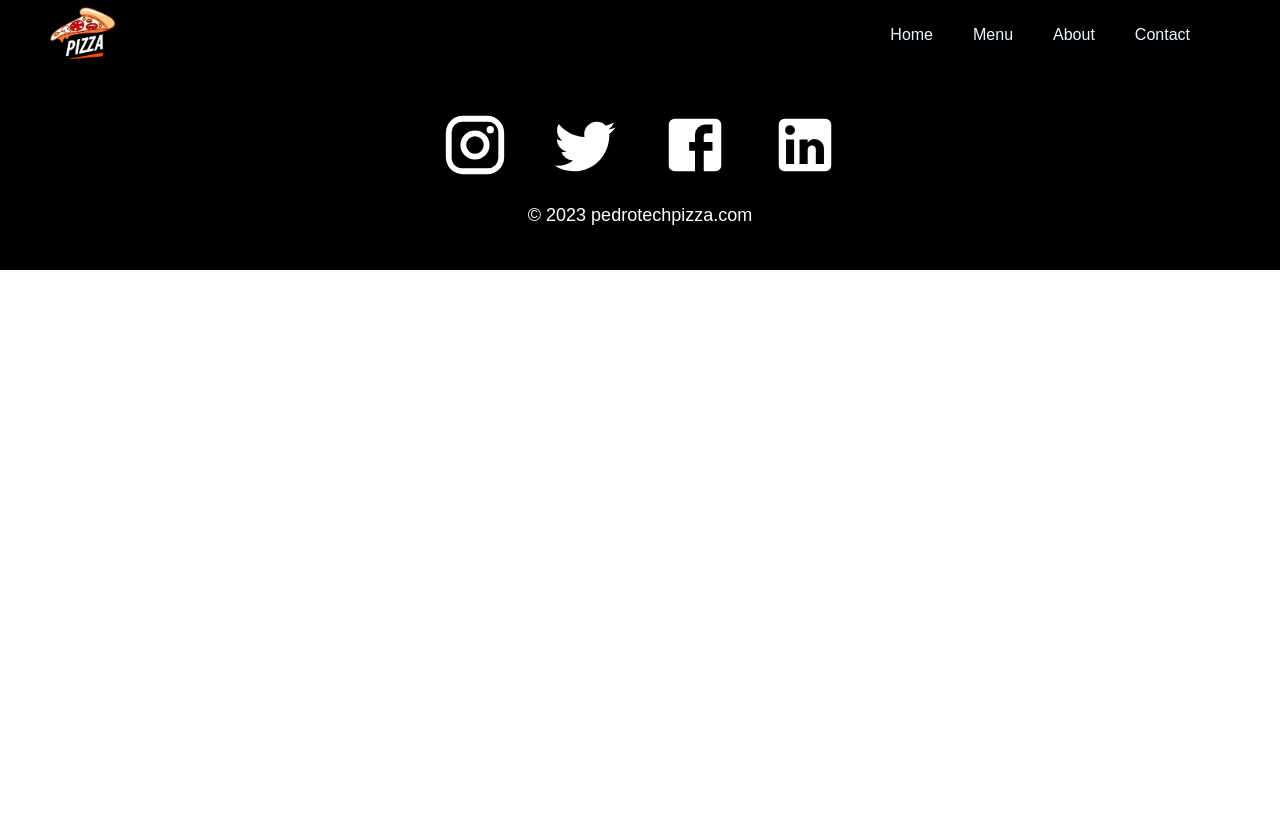
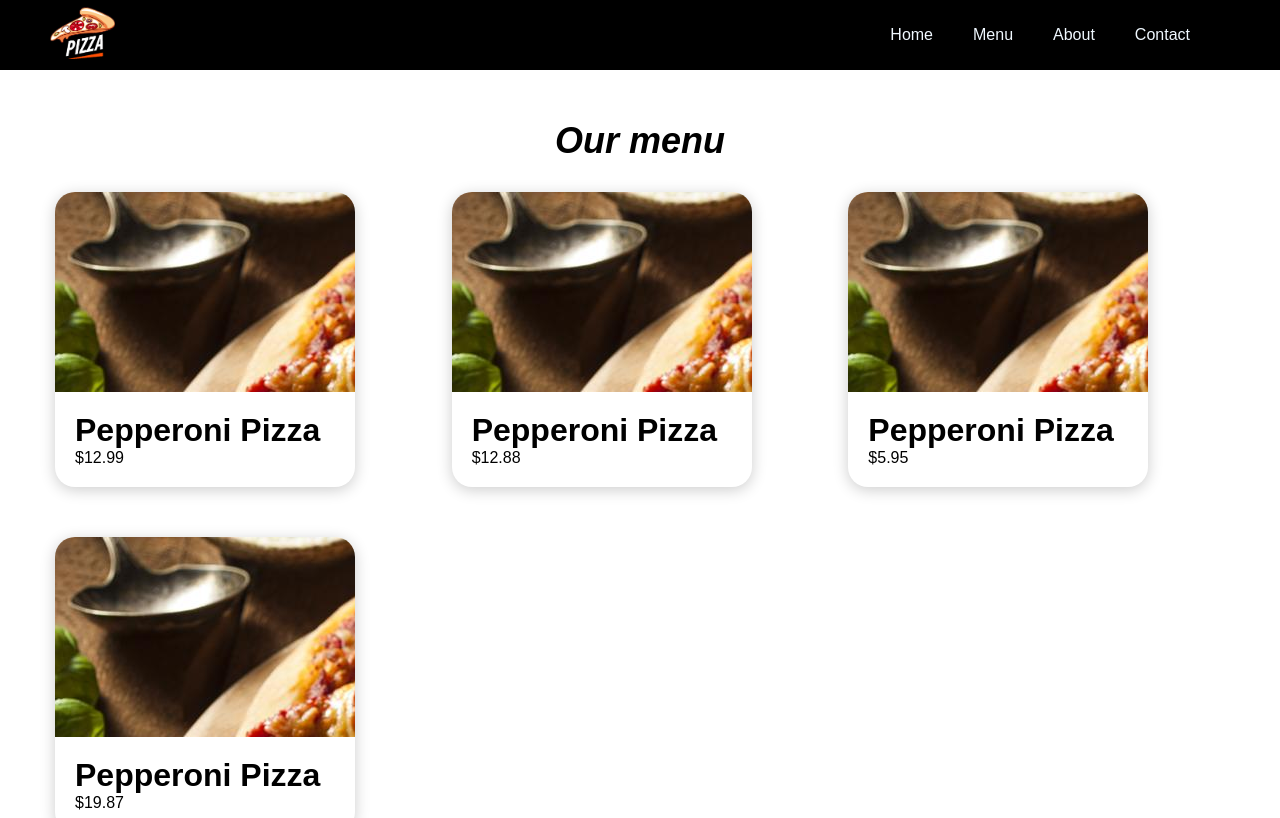
Before and after one commit to Poioill/PizzaApp--react-, a React (Create React App) app: page /menu in a window 1280 px wide. Shown: the top 818 px of the page. Built offline with nearby package versions, Linux system fonts and the light colour scheme.

Commit message:
menu page

```diff
--- a/src/App.js
+++ b/src/App.js
@@ -2,6 +2,7 @@ import './App.css';
 import Navbar from "./components/Navbar";
 import Footer from "./components/Footer";
 import Home from "./pages/Home";
+import Menu from "./pages/Menu";
 import { BrowserRouter as Router, Routes, Route } from "react-router-dom";
 
 function App() {
@@ -11,6 +12,7 @@ function App() {
         <Navbar/>
         <Routes>
             <Route exact path="/"  element={<Home/>} />
+            <Route exact path="/menu"  element={<Menu/>} />
         </Routes>
         <Footer/>
       </Router>
--- /dev/null
+++ b/src/components/MenuItem.js
@@ -0,0 +1,16 @@
+import React from 'react'
+
+function MenuItem({image, name, price}) {
+  return (
+    <div className='menuItem'>
+        <div className='menuItemImage' style={{backgroundImage: `url(${image})`}}></div>
+        <div className='menuItemBlock'>
+          <h1>{name}</h1>
+          <p>${price}</p>
+        </div>
+
+    </div>
+  )
+}
+
+export default MenuItem
--- /dev/null
+++ b/src/helpers/MenuList.js
@@ -0,0 +1,24 @@
+import Pepperoni from '../assets/pepperoni.jpg';
+
+export const MenuList = [
+    {
+        name: "Pepperoni Pizza",
+        image: Pepperoni,
+        price: 12.99,
+    },
+    {
+        name: "Pepperoni Pizza",
+        image: Pepperoni,
+        price: 12.88,
+    },
+    {
+        name: "Pepperoni Pizza",
+        image: Pepperoni,
+        price: 5.95,
+    },
+    {
+        name: "Pepperoni Pizza",
+        image: Pepperoni,
+        price: 19.87,
+    },
+];
--- /dev/null
+++ b/src/pages/Menu.js
@@ -0,0 +1,25 @@
+import React from 'react';
+import {MenuList} from '../helpers/MenuList';
+import MenuItem from '../components/MenuItem';
+import "../styles/Menu.css";
+
+function Menu() {
+  return (
+    <div className='menu'>
+        <div className='_container'>
+            <h1 className='menuTitle'>Our menu</h1>
+            <div className='menuList'>
+                {MenuList.map((menuItem, key) => {
+                    return <MenuItem
+                    key={key}
+                    image={menuItem.image}
+                    name={menuItem.name}
+                    price={menuItem.price}/>
+                })}
+            </div>
+        </div>
+    </div>
+  )
+}
+
+export default Menu
--- /dev/null
+++ b/src/styles/Menu.css
@@ -0,0 +1,37 @@
+.menu{
+    margin: 50px 0;
+    width: 100%;
+}
+.menuTitle{
+    margin: 0 auto;
+    text-align: center;
+    font-size: 36px;
+    font-style: italic;
+    margin: 0 0 30px 0;
+}
+.menuList{
+    display: grid;
+    gap: 20px;
+    margin: 0 auto;
+    grid-template-columns: 1fr 1fr 1fr;
+}
+.menuItem{
+    max-width: 300px;
+    box-shadow: 0 3px 15px rgba(0, 0, 0, 0.2);
+    border-radius: 20px;
+    transition-duration: 0.4s;
+}
+.menuItem:not(:last-child){
+    margin: 0 0 30px 0;
+}
+.menuItem:hover{
+    box-shadow: 0 3px 15px rgba(0, 0, 0, 0.5);
+}
+.menuItemImage{
+    border-top-left-radius: 20px;
+    border-top-right-radius: 20px;
+    height: 200px;
+}
+.menuItemBlock{
+    padding: 20px;
+}
```
